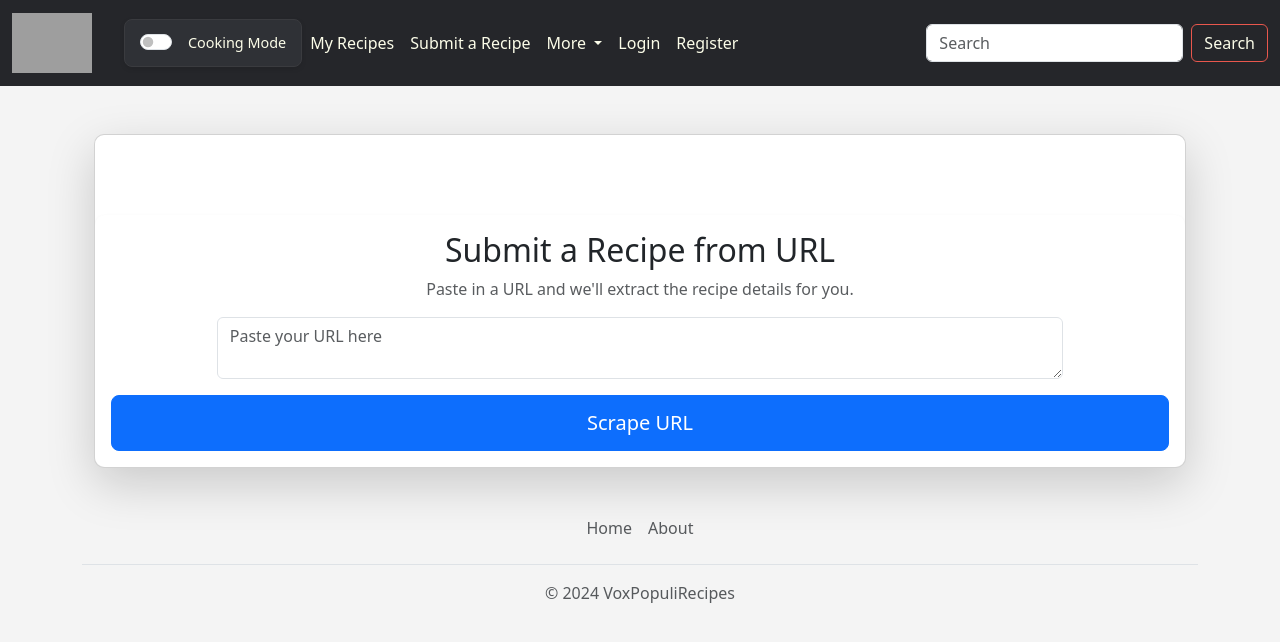
After one commit to louigra/voxpopulirecipes, a Django app: page /submit_recipe_from_url/ in a window 1280 px wide. The commit adds this page. Shown: the top 642 px of the page. Run offline with Django 5.2, Linux system fonts and the light colour scheme; some libraries are stand-ins or nearby versions; grey boxes are pictures that could not be loaded.

Commit message:
rebrand and firecrawl url scrape

```diff
--- a/mysite/mysite/settings.py
+++ b/mysite/mysite/settings.py
@@ -30,6 +30,7 @@ SECRET_KEY = 'django-insecure-q^pp+9se2wzg&&8ou37i%b*kb^1=tr=gqu!ty=$k(vn!1+ku3v
 DEBUG = True
 
 OPENAI_API_KEY = os.environ.get('OPENAI_API_KEY')
+FIRECRAWL_API_KEY = os.environ.get('FIRECRAWL_API_KEY')
 
 prod = True
 
--- a/mysite/requirements.txt
+++ b/mysite/requirements.txt
@@ -8,6 +8,7 @@ charset-normalizer==3.4.1
 distro==1.9.0
 Django==5.1.4
 django-storages==1.14.4
+firecrawl-py==1.11.1
 gunicorn==23.0.0
 h11==0.14.0
 httpcore==1.0.7
@@ -15,6 +16,7 @@ httpx==0.28.1
 idna==3.10
 jiter==0.8.2
 jmespath==1.0.1
+nest-asyncio==1.6.0
 openai==1.59.9
 packaging==24.2
 pillow==11.0.0
@@ -32,4 +34,5 @@ sqlparse==0.5.3
 tqdm==4.67.1
 typing_extensions==4.12.2
 urllib3==2.3.0
+websockets==14.2
 whitenoise==6.8.2
--- a/mysite/voxpopulirecipes/templates/voxpopulirecipes/about.html
+++ b/mysite/voxpopulirecipes/templates/voxpopulirecipes/about.html
@@ -5,7 +5,7 @@
     <div class="row">
         <!-- Header Section -->
         <div class="col-12 text-center">
-            <h1 class="display-4">About Vox Populi Recipes</h1>
+            <h1 class="display-4">About Clean Plate Recipes</h1>
             <p class="lead mt-3">A library of personal recipe books.</p>
         </div>
     </div>
--- a/mysite/voxpopulirecipes/templates/voxpopulirecipes/base.html
+++ b/mysite/voxpopulirecipes/templates/voxpopulirecipes/base.html
@@ -5,10 +5,10 @@
   <head>
     <meta charset="utf-8">
     <meta name="viewport" content="width=device-width, initial-scale=1">
-    <title>VoxPopuliRecipes</title>
+    <title>CleanPlate</title>
     <link href="https://cdn.jsdelivr.net/npm/bootstrap@5.3.3/dist/css/bootstrap.min.css" rel="stylesheet" integrity="sha384-QWTKZyjpPEjISv5WaRU9OFeRpok6YctnYmDr5pNlyT2bRjXh0JMhjY6hW+ALEwIH" crossorigin="anonymous">
     <link href="https://cdn.jsdelivr.net/npm/bootstrap-icons/font/bootstrap-icons.css" rel="stylesheet">
-    <link rel='icon' type='image/png' href="{% static 'voxpopulirecipes/logo.png' %}" sizes='16x16'>
+    <link rel='icon' type='image/png' href="{% static 'voxpopulirecipes/cleanplateio-high-resolution-logo-transparent(1).png' %}" sizes='16x16'>
     <style>
       body {
         background-color: #f4f4f4;
--- a/mysite/voxpopulirecipes/templates/voxpopulirecipes/main.html
+++ b/mysite/voxpopulirecipes/templates/voxpopulirecipes/main.html
@@ -5,7 +5,7 @@
     <!-- Card Container -->
     <div class="card shadow-lg">
         <div class="card-header bg-dark text-white text-center">
-            <h1>Welcome to Vox Populi Recipes</h1>
+            <h1>Welcome to Clean Plate Recipes</h1>
         </div>
         <div class="card-body">
             <div class="row mt-5">
@@ -22,7 +22,7 @@
                         Look no further, for salvation is at hand!
                     </p>
                     <p>
-                        Vox Populi Recipes is designed to replicate all that is good about your personal notebook of recipes, but with the added benefits of being online.
+                        Clean Plate Recipes is designed to replicate all that is good about your personal notebook of recipes, but with the added benefits of being online.
                         Here you can write your own recipes, edit them, and add notes to them just like you would in a notebook.
                         Unlike your notebook, you can view and save other people's recipes, search your recipe book, have an organized table of contents for your recipes and more!
                     </p>
--- a/mysite/voxpopulirecipes/templates/voxpopulirecipes/navbar.html
+++ b/mysite/voxpopulirecipes/templates/voxpopulirecipes/navbar.html
@@ -2,7 +2,8 @@
 	<div class="container-fluid">
 		<a class="navbar-brand" href="{% url 'voxpopulirecipes:main' %}">
 			{% load static %}
-			<img src="{% static 'voxpopulirecipes/logo.png' %}" alt="My image" width="60" height="60">
+			<img src="{% static 'voxpopulirecipes/cleanplateio-high-resolution-logo-transparent(1).png' %}"
+				 alt="CleanPlate.io logo">
 		</a>
 		<!-- Cooking Mode Toggle -->
 		<div class="cooking-mode-box ms-3">
@@ -147,6 +148,13 @@
 	background-color: #37393e; /* Slightly darker gray on hover */
 	transition: background-color 0.3s ease;
 }
+
+.navbar-brand img {
+    width: 80px; /* Set the desired width */
+    height: auto; /* Automatically adjust height to maintain aspect ratio */
+    max-height: 60px; /* Optional: ensure it doesn't exceed a specific height */
+}
+
 </style>
 
 <script>
--- /dev/null
+++ b/mysite/voxpopulirecipes/templates/voxpopulirecipes/submit_recipe_from_url.html
@@ -0,0 +1,125 @@
+{% extends 'voxpopulirecipes/base.html' %}
+
+{% block content %}
+
+<div class="container mt-4">
+    <!-- Card Container -->
+    <div class="card shadow-lg">
+
+        <div class="card-body">
+
+
+    </div>
+            <!-- Recipe Submit Section -->
+            <div class="row mt-5">
+                <div class="col-12">
+                    <div class="card shadow-sm border-0">
+                        <div class="card-body text-center">
+                            <h2 class="card-title">Submit a Recipe from URL</h2>
+                            <p class="text-muted">
+                                Paste in a URL and we'll extract the recipe details for you.
+                            </p>
+                            <form id="firecrawlForm" method="POST" enctype="multipart/form-data">
+                                {% csrf_token %}
+                                <div class="d-flex justify-content-center">
+                                    <textarea
+                                        class="form-control"
+                                        name="recipe_url"
+                                        rows="2"
+                                        placeholder="Paste your URL here"
+                                        required
+                                    ></textarea>
+                                </div>
+                                <button type="submit" class="btn btn-primary btn-lg w-100 mt-3" id="extractTextBtn">
+                                    Scrape URL
+                                </button>
+                            </form>
+                        </div>
+                    </div>
+
+                </div>
+
+        </div>
+    </div>
+</div>
+</div>
+
+<!-- Extracting Text Modal -->
+<div class="modal fade" id="extractingTextModal" tabindex="-1" aria-labelledby="extractingTextModalLabel" aria-hidden="true">
+    <div class="modal-dialog modal-dialog-centered">
+        <div class="modal-content">
+            <div class="modal-header">
+                <h5 class="modal-title" id="extractingTextModalLabel">Extracting Text</h5>
+            </div>
+            <div class="modal-body text-center">
+                <p>Hang tight! We are scraping that url for you.</p>
+                <div class="spinner-border text-primary" role="status">
+                    <span class="sr-only"></span>
+                </div>
+            </div>
+        </div>
+    </div>
+</div>
+
+<!-- Custom Styles -->
+<style>
+    .card {
+        border-radius: 10px;
+        overflow: hidden;
+        transition: transform 0.2s, box-shadow 0.2s;
+    }
+
+    .form-control {
+        width: 80%; /* Set textarea to fill 80% of the card width */
+    }
+
+    .btn-lg {
+        padding: 12px 20px;
+        font-size: 1.25rem;
+    }
+
+    .form-control,
+    .btn-lg {
+        max-width: 100%;
+    }
+</style>
+
+<!-- Scripts -->
+<script>
+    document.addEventListener("DOMContentLoaded", function () {
+        document.getElementById("extractTextBtn").addEventListener("click", function (event) {
+            event.preventDefault(); // Prevent default form submission
+
+            let formData = new FormData(document.getElementById("firecrawlForm"));
+            let extractingTextModal = new bootstrap.Modal(document.getElementById("extractingTextModal"));
+            extractingTextModal.show(); // Show extracting modal
+
+            fetch("{% url 'voxpopulirecipes:extract_recipe_from_url' %}", {
+                method: "POST",
+                body: formData,
+                headers: {
+                    "X-CSRFToken": "{{ csrf_token }}",
+                }
+            })
+            .then(response => response.json()) // Parse JSON response
+            .then(data => {
+                extractingTextModal.hide(); // Hide modal once response is received
+
+                if (data.recipe_id) {
+                    // Redirect to the edit page using JavaScript
+                    window.location.href = `{% url 'voxpopulirecipes:edit_recipe' 12345 %}`.replace("12345", data.recipe_id);
+                } else {
+                    alert("Error: " + data.error);
+                }
+            })
+            .catch(error => {
+                console.error("Error extracting text:", error);
+                extractingTextModal.hide();
+                alert("An error occurred while extracting the recipe.");
+            });
+        });
+    });
+
+</script>
+
+{% endblock %}
--- a/mysite/voxpopulirecipes/urls.py
+++ b/mysite/voxpopulirecipes/urls.py
@@ -28,4 +28,6 @@ urlpatterns = [
     path("extract_text", views.extract_text, name="extract_text"),
     path("add-mealtype/", views.add_mealtype, name="add_mealtype"),
     path("add-cuisine/", views.add_cuisine, name="add_cuisine"),
+    path("submit_recipe_from_url/", views.submit_recipe_from_url, name="submit_recipe_from_url"),
+    path("extract_recipe_from_url", views.extract_recipe_from_url, name="extract_recipe_from_url"),
 ]
--- a/mysite/voxpopulirecipes/views.py
+++ b/mysite/voxpopulirecipes/views.py
@@ -21,8 +21,12 @@ from django.views.decorators.csrf import csrf_exempt
 from django.contrib.auth.decorators import login_required
 from django.db.models import Avg
 from collections import defaultdict
+from firecrawl import FirecrawlApp
 
 from django.core.files.storage import default_storage
+
+from pydantic import BaseModel, Field, ValidationError
+from typing import List, Optional
 
 
 from django.conf import settings
@@ -559,6 +563,9 @@ def submit_recipe_from_text(request):
 def submit_recipe_from_image(request):
     return render(request, "voxpopulirecipes/submit_recipe_from_image.html")
 
+def submit_recipe_from_url(request):
+    return render(request, "voxpopulirecipes/submit_recipe_from_url.html")
+
 from openai import OpenAI
 
 # Initialize S3 client
@@ -589,6 +596,99 @@ def extract_text(request):
             return JsonResponse({"error": str(e)}, status=500)
 
     return JsonResponse({"error": "No image provided"}, status=400)
+
+
+# Initialize FirecrawlApp with your API key
+app = FirecrawlApp(api_key=settings.FIRECRAWL_API_KEY)
+
+# Define schema to match Django models
+class IngredientSchema(BaseModel):
+    ingredient_text: str
+    ingredient_amount: Optional[str] = ""
+    ingredient_unit: Optional[str] = ""
+
+class InstructionSchema(BaseModel):
+    instruction_text: str
+    instruction_order: int = Field(default=0)
+
+class RecipeSchema(BaseModel):
+    title: str
+    created_by: Optional[str] = None
+    mealType: Optional[str] = None
+    cuisine: Optional[str] = None
+    baking: bool = False
+    ingredients: List[IngredientSchema]
+    instructions: List[InstructionSchema]
+
+def extract_recipe_from_url(request):
+    if request.method == "POST":
+        try:
+            api_key = settings.FIRECRAWL_API_KEY  # Get API key from Django settings
+            if not api_key:
+                return JsonResponse({"error": "API key is missing"}, status=500)
+
+            app = FirecrawlApp(api_key=api_key)
+            website_url = request.POST.get("recipe_url", "").strip()
+
+            if website_url:
+                # Request structured JSON data from Firecrawl
+                response = app.scrape_url(website_url, {
+                    "formats": ["json"],
+                    "jsonOptions": {
+                        "schema": RecipeSchema.model_json_schema(),
+                    }
+                })
+
+                if "json" not in response:
+                    return JsonResponse({"error": "Invalid Firecrawl response format"}, status=500)
+
+                recipe_data = response["json"]
+
+                # Validate JSON data against Pydantic schema
+                try:
+                    parsed_recipe = RecipeSchema(**recipe_data)
+                except ValidationError as e:
+                    return JsonResponse({"error": f"Data validation failed: {str(e)}"}, status=400)
+
+                # Save Recipe
+                recipe = Recipe.objects.create(
+                    title=parsed_recipe.title,
+                    pub_date=now(),
+                    created_by=request.user.username if request.user.is_authenticated else None,
+                    creator=request.user if request.user.is_authenticated else None,
+                    mealType=None,
+                    cuisine=None,
+                    baking=parsed_recipe.baking,
+                )
+
+                # Save Ingredients
+                for ing in parsed_recipe.ingredients:
+                    Ingredient.objects.create(
+                        recipe=recipe,
+                        ingredient_text=ing.ingredient_text,
+                        ingredient_amount="" if ing.ingredient_amount and ing.ingredient_amount.lower() == "none" else ing.ingredient_amount,
+                        ingredient_unit="" if ing.ingredient_unit and ing.ingredient_unit.lower() == "none" else ing.ingredient_unit,
+                    )
+
+                # Save Instructions
+                for instr in parsed_recipe.instructions:
+                    Instruction.objects.create(
+                        recipe=recipe,
+                        instruction_text=instr.instruction_text,
+                        instruction_order=instr.instruction_order,
+                    )
+
+                print("✅ Recipe successfully created, sending JSON response...")
+
+                # Instead of redirecting, return JSON with recipe ID
+                return JsonResponse({"message": "Recipe successfully created!", "recipe_id": recipe.id}, status=200)
+
+            return JsonResponse({"error": "No URL provided"}, status=400)
+
+        except Exception as e:
+            return JsonResponse({"error": f"Server error: {str(e)}"}, status=500)
+
+    return JsonResponse({"error": "Invalid request method"}, status=405)
 
 def parse_recipe(request):
     """Handles OpenAI recipe parsing after OCR is complete."""
```
Also changed, not shown: mysite/voxpopulirecipes/templates/voxpopulirecipes/submit_recipe_selector.html (+19 -0 lines), mysite/db.sqlite3, mysite/voxpopulirecipes/static/voxpopulirecipes/cleanplatelogo.png (added), 5 other files.
